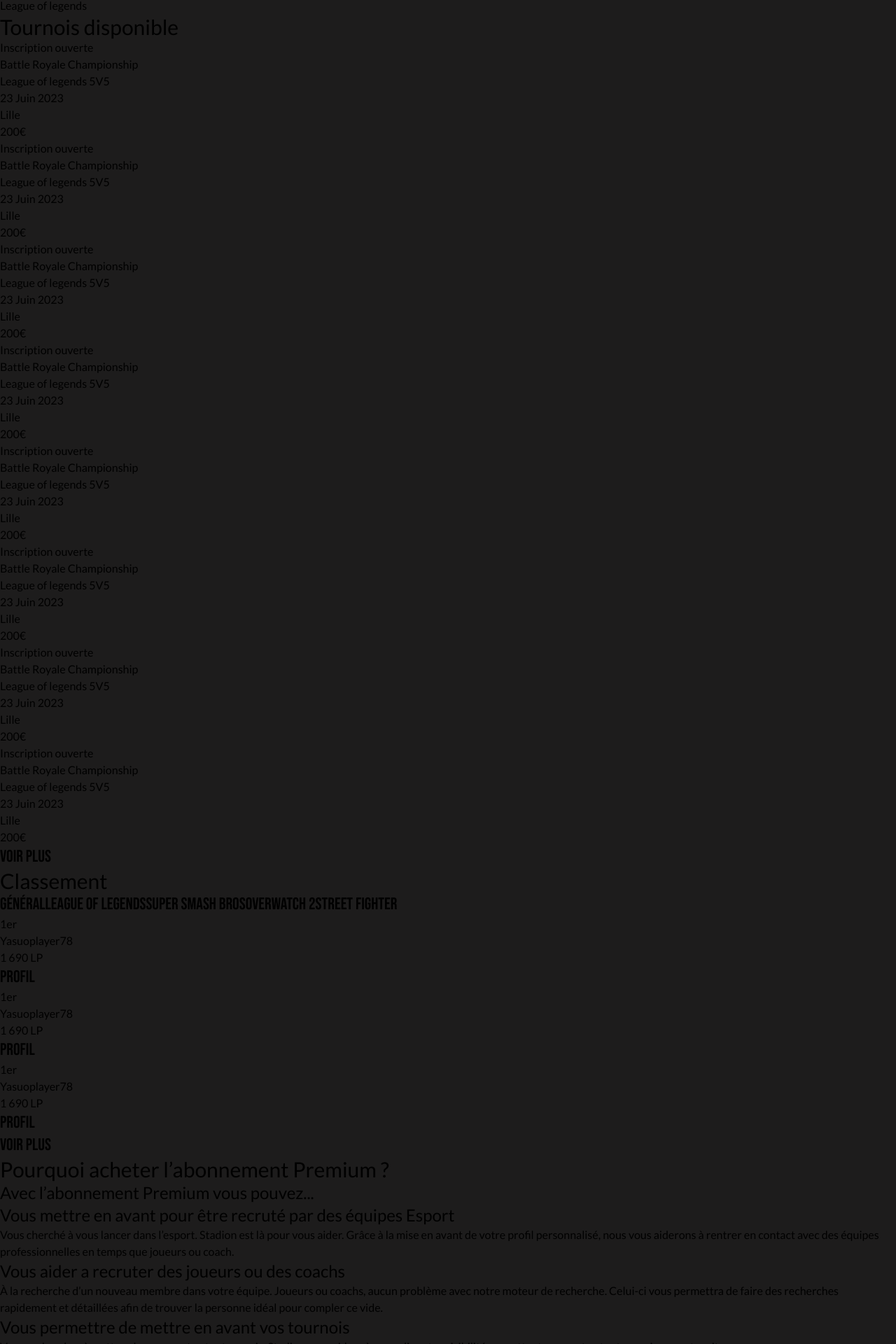
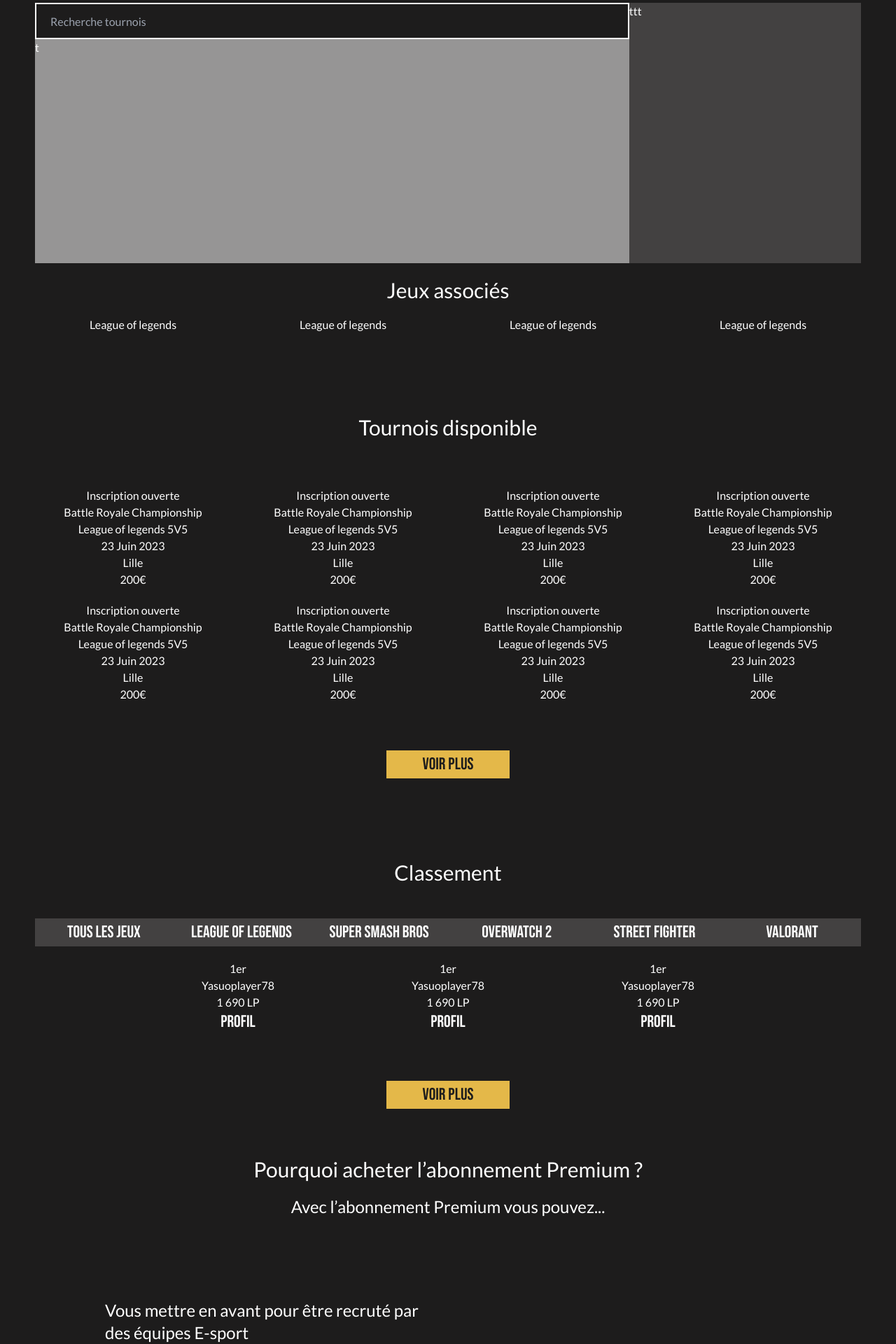
Before and after one commit to BardeyLucas/Stadion, a Vue app in the folder ProjetS2/: page / in a window 1280 px wide. Shown: the part 288-2208 px from the top of the page at 70% size. Built offline with nearby package versions, Linux system fonts and the light colour scheme.

Commit message:
Avancé de la page d'accueil

```diff
--- a/ProjetS2/src/assets/css/style.css
+++ b/ProjetS2/src/assets/css/style.css
@@ -3,7 +3,7 @@
 @tailwind utilities;
 @layer base{
     h1{
-        @apply text-5xl font-title;
+        @apply text-5xl font-title font-bold;
     }
     h2{
         @apply text-3xl font-texte;
@@ -26,10 +26,13 @@
     legend{
         @apply text-xs font-texte;
     }
+    ::placeholder{
+        @apply text-White;
+    }
 }
 
 @layer components {
     .grille {
-        @apply grid grid-cols-principal justify-start gap-5 px-12;
+        @apply grid grid-cols-principal justify-center gap-5 px-12;
     }
 }
--- a/ProjetS2/src/components/Game-Card.vue
+++ b/ProjetS2/src/components/Game-Card.vue
@@ -1,5 +1,5 @@
 <template>
-    <div>
+    <div class="col-span-3 text-center">
         <img>
         <h5>League of legends</h5>
     </div>
--- a/ProjetS2/src/components/Profil-Card.vue
+++ b/ProjetS2/src/components/Profil-Card.vue
@@ -1,5 +1,5 @@
 <template>
-    <div>
+    <div class="col-span-2 text-center">
        <p>1er</p>
         <div>
             <p>Yasuoplayer78</p>
--- a/ProjetS2/src/components/Tournament-Card.vue
+++ b/ProjetS2/src/components/Tournament-Card.vue
@@ -1,5 +1,5 @@
 <template>
-    <div><img>
+    <div class="col-span-3 text-center"><img>
             <div>
               <h6>Inscription ouverte</h6>
             </div>
--- a/ProjetS2/src/pages/index.vue
+++ b/ProjetS2/src/pages/index.vue
@@ -1,19 +1,36 @@
+bg-DarkGray
 <script setup lang="ts">
 import GameCard from '../components/Game-Card.vue'
 import TournamentCard from '../components/Tournament-Card.vue'
 import ProfilCard from '../components/Profil-Card.vue'
 </script>
 <template>
-    <h1 class=" text-White">Carte des tournois près de chez vous</h1>
-        <div>
-          <h2>Jeux associés</h2>
-        </div>
+  <main class="grille grid text-White">
+    <h1 class="text-White text-center py-12 col-span-12">Tournois près de chez vous</h1>
+    <div class="col-span-12 bg-DarkGray">
+    <div class="grid grid-flow-col">
+        <form class="border-2 border-White col-span-2">
+          <div class="bg-Black">
+            <label for="search"></label>
+            <input class="bg-Black h-12 px-5" type="search" name="search" id="search" placeholder="Recherche tournois">
+          </div>
+        </form>
+        <div class="bg-Gray h-80 col-span-2 row-span-2">t</div>
+      <div class="col-span-1 row-span-3">
+        <p>ttt</p>
+      </div>
+    </div>
+    </div>
+    <div class="col-span-12 text-center">
+      <h2>Jeux associés</h2>
+    </div>
       <GameCard/>
       <GameCard/>
       <GameCard/>
       <GameCard/>
-        <div>
+        <div class="col-span-12 text-center mt-24 mb-12">
           <h2>Tournois disponible</h2>
+        </div>
       <TournamentCard/>
       <TournamentCard/>
       <TournamentCard/>
@@ -22,42 +39,48 @@
       <TournamentCard/>
       <TournamentCard/>
       <TournamentCard/>
-          <button>VOIR PLUS</button>
+        <div class="col-span-12 text-center mt-12">
+          <button class="text-Black bg-Gold h-10 leading-10 w-44">VOIR PLUS</button>
         </div>
-        <div>
+        <div class="col-span-12 text-center mt-24">
           <h2>Classement</h2>
-          <button>Général</button>
-          <button>League of legends</button>
-          <button>sUPER sMASH brOS</button>
-          <button>Overwatch 2</button>
-          <button>sTREET FIGHTER</button>
-          <ProfilCard/>
-          <ProfilCard/>
-          <ProfilCard/>
-          <button>VOIR PLUS</button>
+        <div class=" flex justify-between bg-DarkGray mt-12">
+          <button class="w-1/6 h-10 leading-10">Tous les jeux</button>
+          <button class="w-1/6 h-10 leading-10">League of legends</button>
+          <button class="w-1/6 h-10 leading-10">sUPER sMASH brOS</button>
+          <button class="w-1/6 h-10 leading-10">Overwatch 2</button>
+          <button class="w-1/6 h-10 leading-10">sTREET FIGHTER</button>
+          <button class="w-1/6 h-10 leading-10">Valorant</button>
+          </div>
         </div>
-        <div>
+          <ProfilCard class="col-start-3"/>
+          <ProfilCard class="col-start-6"/>
+          <ProfilCard class="col-start-9"/>
+        <div class="col-span-12 text-center mt-12">
+          <button class="text-Black bg-Gold h-10 leading-10 w-44">VOIR PLUS</button>
+        </div>
+        <div class="col-span-12 text-center mt-12">
           <h2>Pourquoi acheter l’abonnement Premium ?</h2>
-          <h3>Avec l’abonnement Premium vous pouvez...</h3>
-          <div>
-            <h3>Vous mettre en avant pour être recruté
-              par des équipes Esport</h3>
-            <p>Vous cherché à vous lancer dans l’esport. Stadion est là pour vous aider.
-              Grâce à la mise en avant de votre profil personnalisé, nous vous aiderons à rentrer en contact avec des
-              équipes professionnelles en temps que joueurs ou coach.</p>
+          <h3 class="mt-5">Avec l’abonnement Premium vous pouvez...</h3>
+        </div>
+          <div class="mt-24 col-start-2 col-span-6 grid">
+              <h3 class="col-start-2 col-span-5">Vous mettre en avant pour être recruté par des équipes E-sport</h3>
+              <p class="col-start-3 col-span-5">Vous cherchez à vous lancer dans l’e-sport. Stadion est là pour vous aider. Grâce à la mise en avant de votre profil personnalisé, nous vous aiderons à rentrer en contact avec des équipes professionnelles en tant que joueurs ou coach.</p>
           </div>
-          <div>
-            <h3>Vous aider a recruter des joueurs ou des coachs</h3>
-            <p>À la recherche d’un nouveau membre dans votre équipe. Joueurs ou coachs, aucun problème avec notre moteur
+          <div class="mt-12 col-start-5 col-span-6 grid">
+            <h3 class="col-start-6 col-span-5">Vous aider a recruter des joueurs ou des coachs</h3>
+            <p class="col-start-7 col-span-5">À la recherche d’un nouveau membre dans votre équipe. Joueurs ou coachs, aucun problème avec notre moteur
               de recherche.
               Celui-ci vous permettra de faire des recherches rapidement et détaillées afin de trouver la personne
               idéal pour compler ce vide.</p>
           </div>
-          <div>
-            <h3>Vous permettre de mettre en avant vos tournois</h3>
-            <p>Vous recherchez à mettre plus en avant votre tournois. Stadion vous aidera à agrandir votre visibilité en
+          <div class="mt-12 col-start-2 col-span-6 grid">
+            <h3 class="col-start-2 col-span-5">Vous permettre de mettre en avant vos tournois</h3>
+            <p class="col-start-3 col-span-5">Vous recherchez à mettre plus en avant votre tournois. Stadion vous aidera à agrandir votre visibilité en
               mettant en avant votre tournois sur notre site.</p>
           </div>
-          <button>Abonnement premium</button>
+          <div class="col-span-12 text-center mt-12 mb-24">
+          <button class="text-Black bg-Gold h-10 leading-10 w-44">Abonnement</button>
         </div>
+      </main>
 </template>
--- a/ProjetS2/tailwind.config.js
+++ b/ProjetS2/tailwind.config.js
@@ -21,7 +21,7 @@
         },
     extend: {
       gridTemplateColumns: {
-        principal: 'repeat(12, minmax (0, 80px))'
+        principal: 'repeat(12, 80px)'
       }
     }
   },
```
